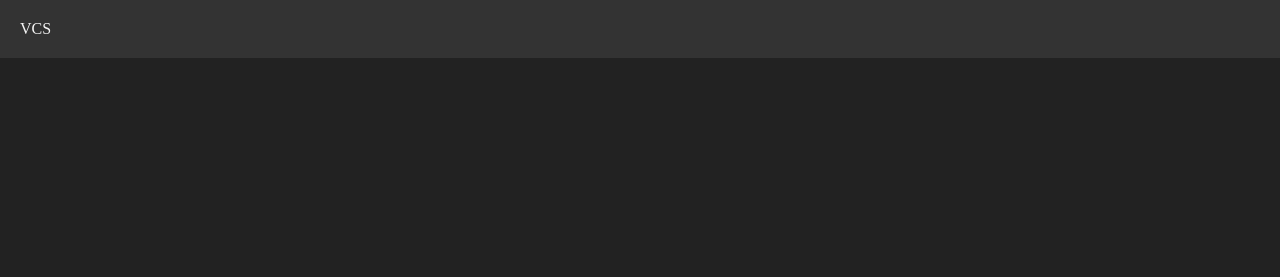
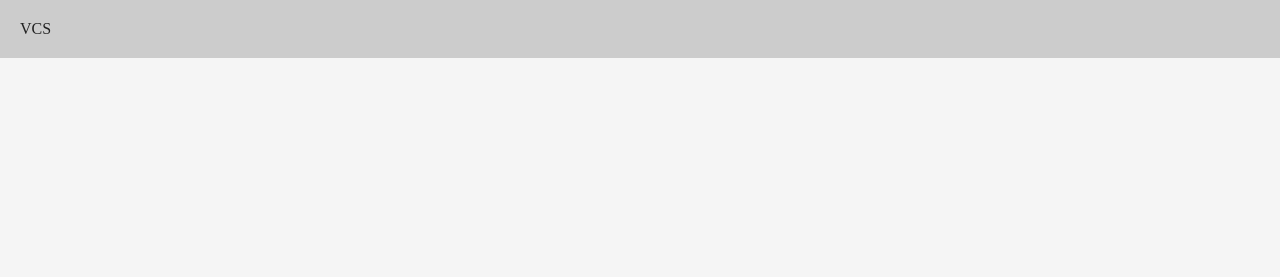
Before and after one commit to nerdyeye/git_tuts, a plain HTML site: page index.html in a window 1280 px wide. Shown: the top 277 px of the page. Drawn offline with Linux system fonts and the light colour scheme.

Commit message:
created litemode

```diff
--- a/style.css
+++ b/style.css
@@ -1,13 +1,16 @@
 body{
     margin: 0px;
-    background: #222;
-    color: #f5f5f5;
+    /* background: #222;
+    color: #f5f5f5; */
+    background: #f5f5f5;
+    color: #222222;
 }
 
 .header{
     width: 100%;
     height: auto;
-    background: #333;
+    /* background: #333; */
+    background: #ccc;
     padding: 20px;
 }
 
```
